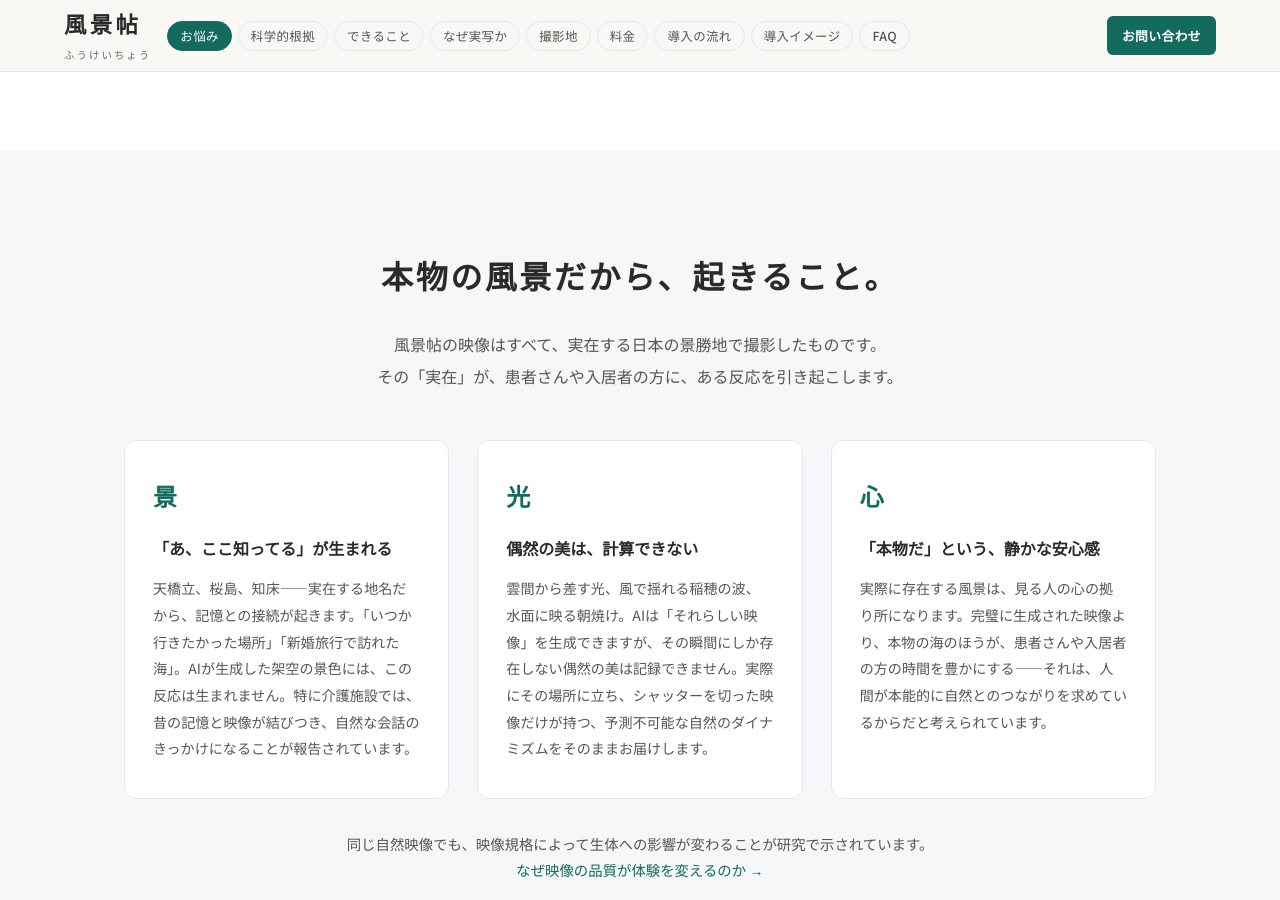
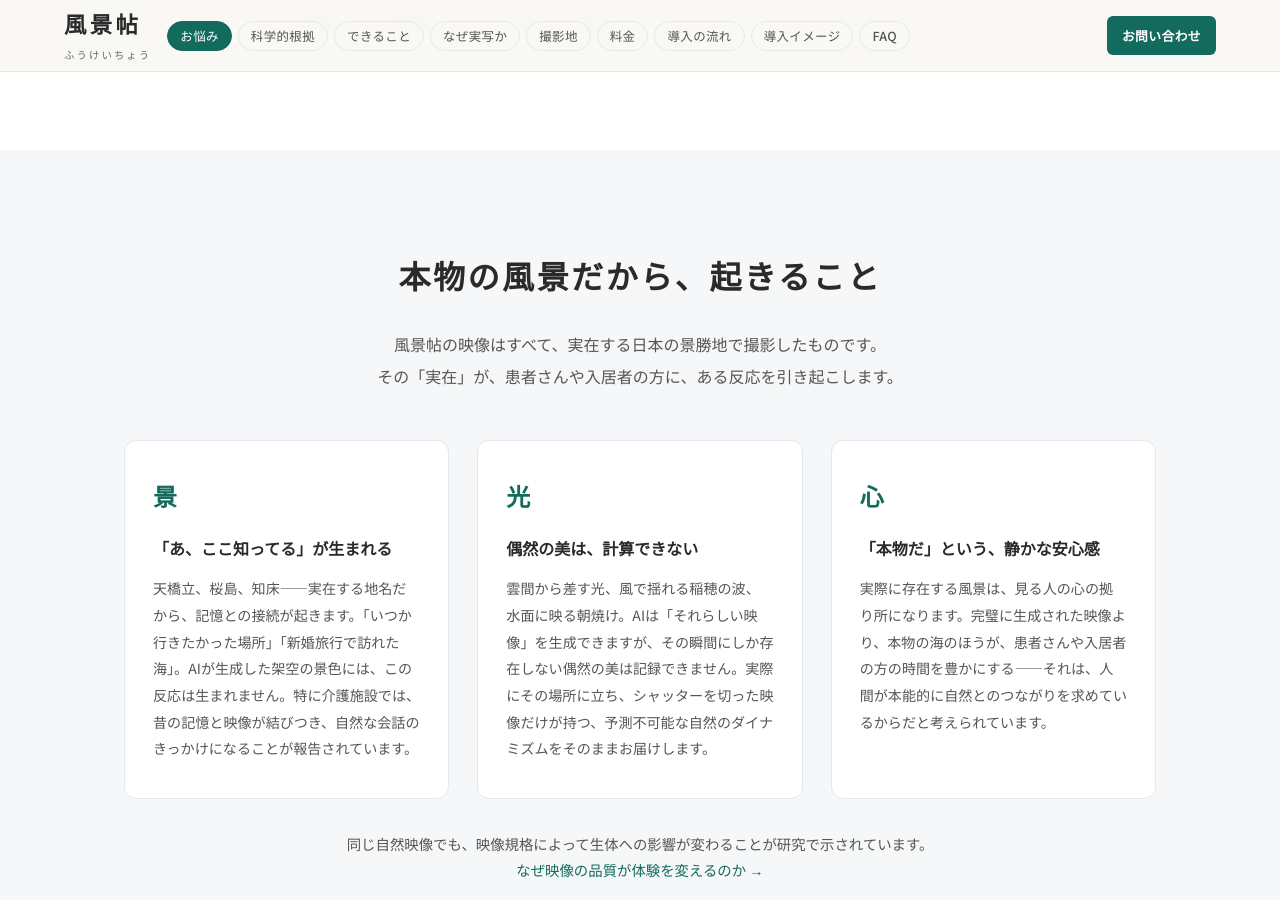
Before and after one commit to dr836gnypeq-ctrl/fukeichou-site, a Jekyll site: the page built from index.html, in a window 1280 px wide and 900 px high, scrolled down 4866 px. Built offline with Jekyll 4.4.1, drawn with Linux system fonts in a browser that asks for light colours; nearby versions of some CDN libraries; some of the changed text lies outside the part shown.

Commit message:
fix: remove 句点 from section headings (本物の風景/こんな空間)

```diff
--- a/index.html
+++ b/index.html
@@ -283,7 +283,7 @@ description: 待合室のモニターに何を流すか迷っていませんか
 <!-- 本物宣言 -->
 <section class="section" id="authentic">
 <div class="container">
-<h2 class="section-heading reveal">本物の風景だから、起きること。</h2>
+<h2 class="section-heading reveal">本物の風景だから、起きること</h2>
 <p class="section-lead reveal reveal-d1">風景帖の映像はすべて、実在する日本の景勝地で撮影したものです。<br>その「実在」が、患者さんや入居者の方に、ある反応を引き起こします。</p>
 <div class="authentic-grid">
 
@@ -366,7 +366,7 @@ description: 待合室のモニターに何を流すか迷っていませんか
 <!-- 導入想像図 -->
 <section class="section" id="intro-image">
 <div class="container">
-<h2 class="section-heading reveal">こんな空間が、生まれます。</h2>
+<h2 class="section-heading reveal">こんな空間が、生まれます</h2>
 <p class="section-lead reveal reveal-d1">実際に導入した施設のイメージです。</p>
 <div class="intro-image-tabs reveal reveal-d2">
   <div class="tab-buttons" id="intro-tab-buttons">
```
